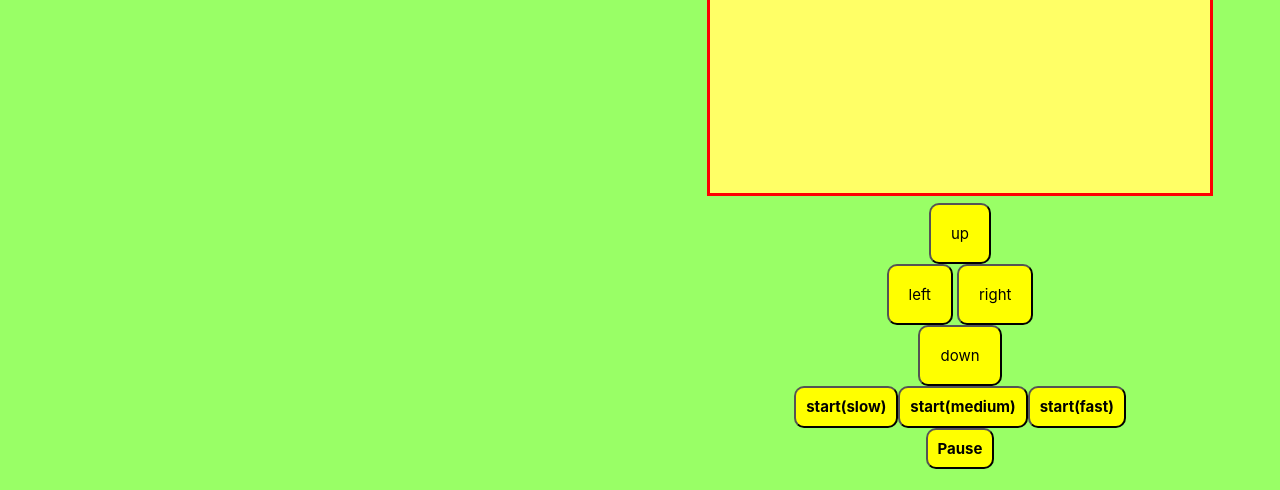
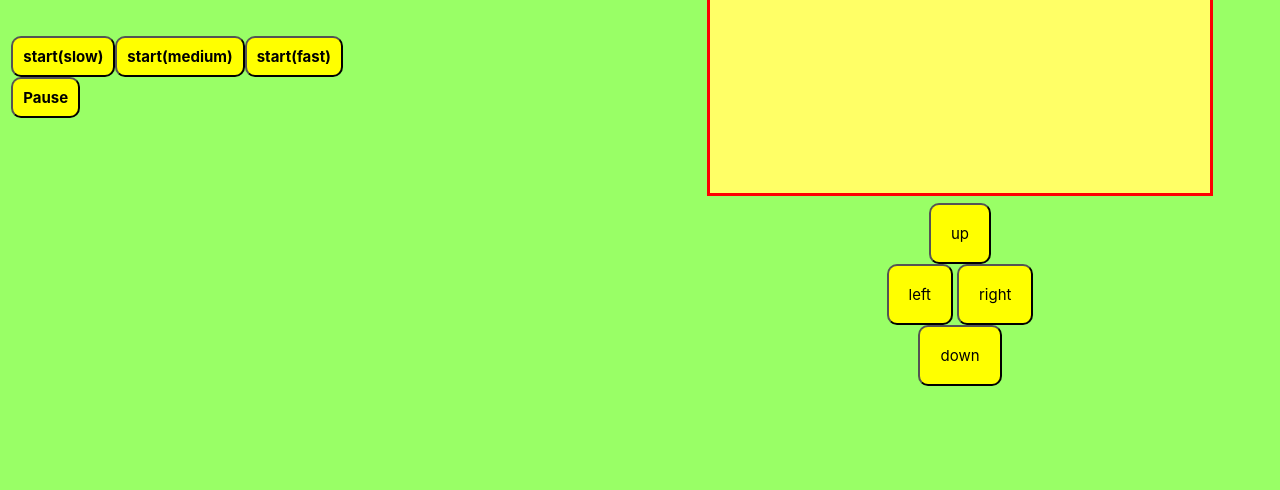
Before and after one commit to soumyajit1729/TheSnakeGame, a plain HTML site: page index.html in a window 1280 px wide. Shown: the part 310-800 px from the top of the page. Drawn offline with nearby package versions, Linux system fonts and the light colour scheme.

Commit message:
Update index.html

```diff
--- a/index.html
+++ b/index.html
@@ -31,6 +31,7 @@
 			<h1 id="go">Play The Snake Game</h1>
 			<span id="pa"></span><br>
 			<h3>Your score:<b id="score">0</b></h3><br>
+			<button onclick="startGame1()"><b>start(slow)</b></button><button onclick="startGame2()"><b>start(medium)</b></button><button onclick="startGame3()"><b>start(fast)</b></button><br><button onclick="pause()"><b>Pause</b></button>
 		</div>
 		<div class="col l6 m12" style="text-align: center;">
 			<canvas id="canvas" width="500" height="500"></canvas><br>
@@ -38,8 +39,8 @@
 			<button onclick="dirControl2(37)" class="ctrl">left</button>
 
 			<button onclick="dirControl2(39)" class="ctrl">right</button><br>
-			<button onclick="dirControl2(40)" class="ctrl">down</button><br>
-			<button onclick="startGame1()"><b>start(slow)</b></button><button onclick="startGame2()"><b>start(medium)</b></button><button onclick="startGame3()"><b>start(fast)</b></button><br><button onclick="pause()"><b>Pause</b></button>
+			<button onclick="dirControl2(40)" class="ctrl">down</button>
+
 		</div>
 	</div>
 	<script src="indexJS.js" ></script>
```
